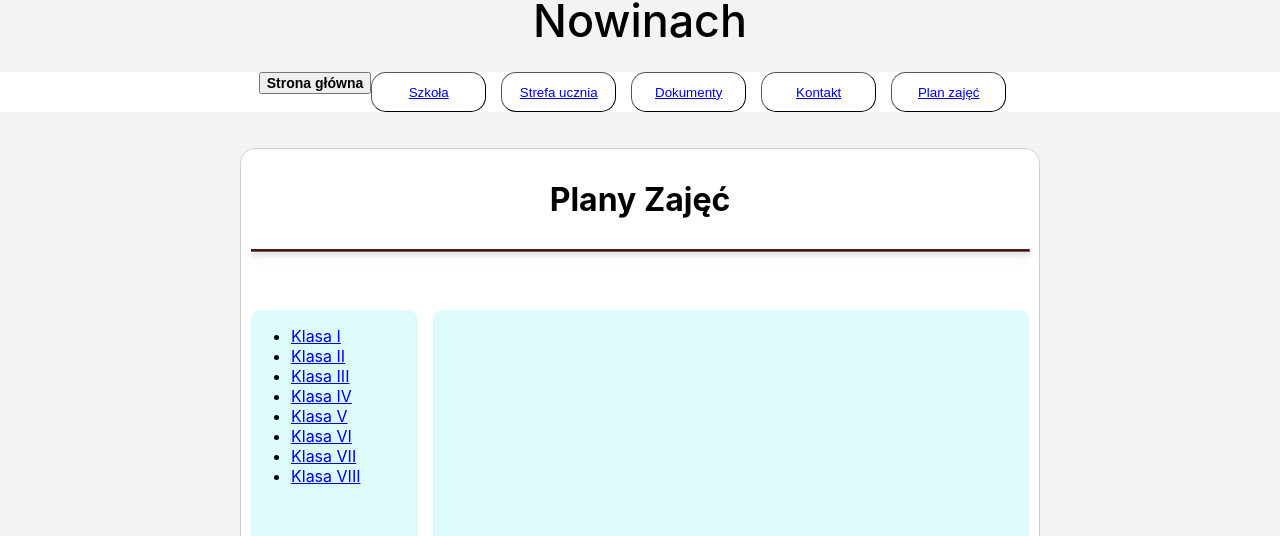
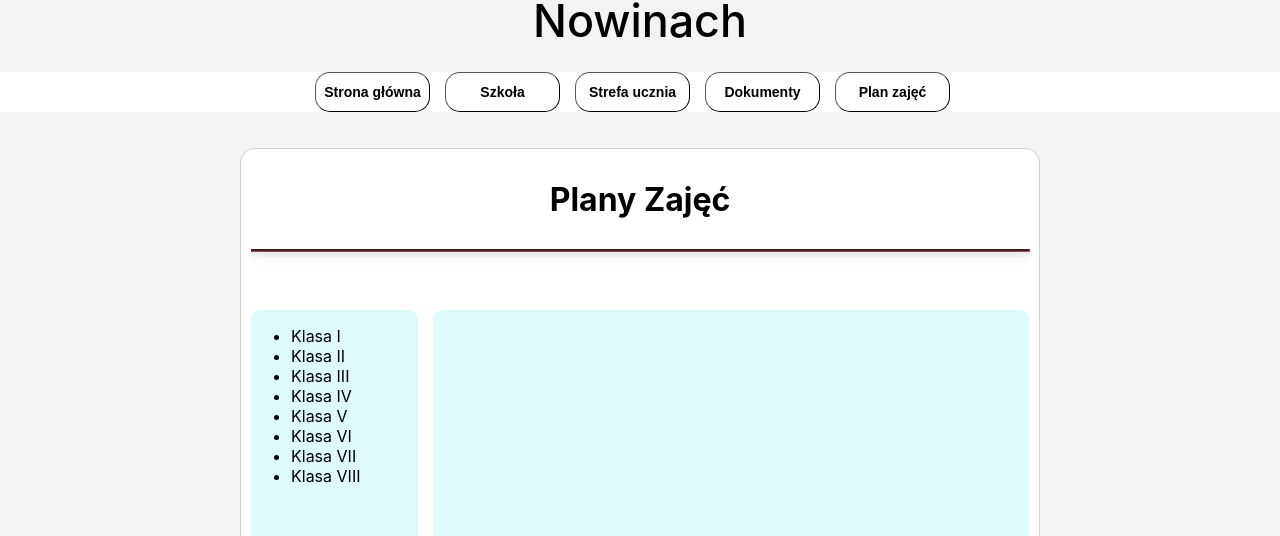
Before and after one commit to wojwoj8/strona_szkoly, a React (Create React App) app: page /plan_zajec in a window 1280 px wide. Shown: the part 138-674 px from the top of the page. Built offline with nearby package versions, Linux system fonts and the light colour scheme.

Commit message:
nav zrobiony

```diff
--- a/src/App.css
+++ b/src/App.css
@@ -6,6 +6,7 @@
   --back: #3b2020;
   --back-but: #703d3d;
   --plan-back: rgba(99, 234, 234, 0.215);
+  --nav-back: rgb(27, 33, 218);
   --shadow: 0px 3px 4px 0 rgba(0, 0, 0, 0.135), 0 3px 14px 0 rgba(0, 0, 0, 0.121);
 }
 body{
@@ -39,7 +40,7 @@ nav ul li {
   height:40px;
   background-color: var(--white-back);
 }
-.nav-butt > button{
+a > button{
   margin-right: 15px;
   border-radius: 15px;
   border-width: 1px;
@@ -47,10 +48,11 @@ nav ul li {
   width:115px;
   height:40px;
 }
-.nav-butt > a:hover{
-  background-color: azure;
+.nav-butt > a > button:hover{
+  background-color: var(--plan-back);
   width:120px;
   height:40px;
+  color: var(--nav-back);
 }
 a > button{
   text-decoration: none;
@@ -262,18 +264,20 @@ hr{
 }
 .doc-elem{
   display:flex;
-  justify-content: center;
+  justify-content: flex-start;
   flex-direction: column;
   align-items: flex-start;
   align-content: center;
   flex-wrap: wrap;
+
+
   /* background-color: #bccbde; */
 }
 .doc-elem > p{
   text-align: center;
-  margin:0;
   font-size: 1.2rem;
   font-weight: 500;
+  margin: 0;
 }
 p > a{
   text-align: center;
@@ -345,3 +349,10 @@ p > a{
   display:flex;
   justify-content: center;
 }
+.plan-elem > ul > li > a{
+  text-decoration: none;
+  color:black;
+}
+.plan-elem > ul > li > a:hover{
+  color:var(--nav-back);
+}
--- a/src/components/nav/Nav.js
+++ b/src/components/nav/Nav.js
@@ -18,11 +18,10 @@ function Nav(){
                 <nav>
                     <div className="nav-butt">
                         <Link to="/"><button>Strona główna</button></Link>
-                        <button><Link to="/szkola">Szkoła</Link></button>
-                        <button><Link to="/strefa_ucznia">Strefa ucznia</Link></button>
-                        <button><Link to="/dokumenty">Dokumenty</Link></button>
-                        <button><Link to="/kontakt">Kontakt</Link></button>
-                        <button><Link to="/plan_zajec">Plan zajęć</Link></button>
+                        <Link to="/szkola"><button>Szkoła</button></Link>
+                        <Link to="/strefa_ucznia"><button>Strefa ucznia</button></Link>
+                        <Link to="/dokumenty"><button>Dokumenty</button></Link>
+                        <Link to="/plan_zajec"><button>Plan zajęć</button></Link>
                     </div>
                 </nav>
             </div>
```
